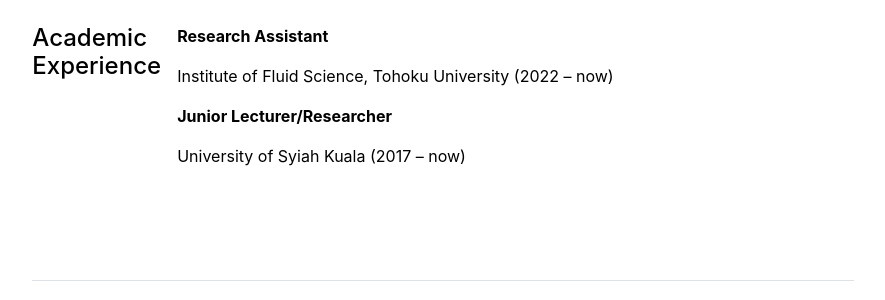
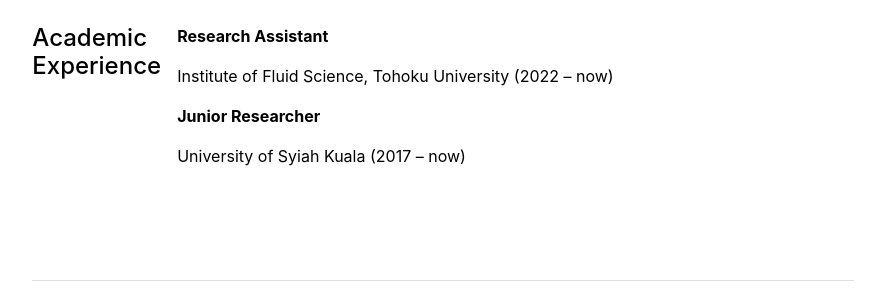
Before and after one commit to diandarisma/diandarisma.github.io, a Jekyll site: the page built from cv.md, in a window 1280 px wide. Shown: the part 536-836 px from the top of the page, without its empty margins (197-1082 px from the left). Built offline with Jekyll 4.4.1, drawn with Linux system fonts in a browser that asks for light colours.

Commit message:
Update academic-experience.yml

```diff
--- a/_data/cv/academic-experience.yml
+++ b/_data/cv/academic-experience.yml
@@ -1,5 +1,5 @@
 - title: 'Research Assistant'
   description: 'Institute of Fluid Science, Tohoku University (2022 – now)'
 
-- title: 'Junior Lecturer/Researcher'
+- title: 'Junior Researcher'
   description: 'University of Syiah Kuala (2017 – now)'
```
